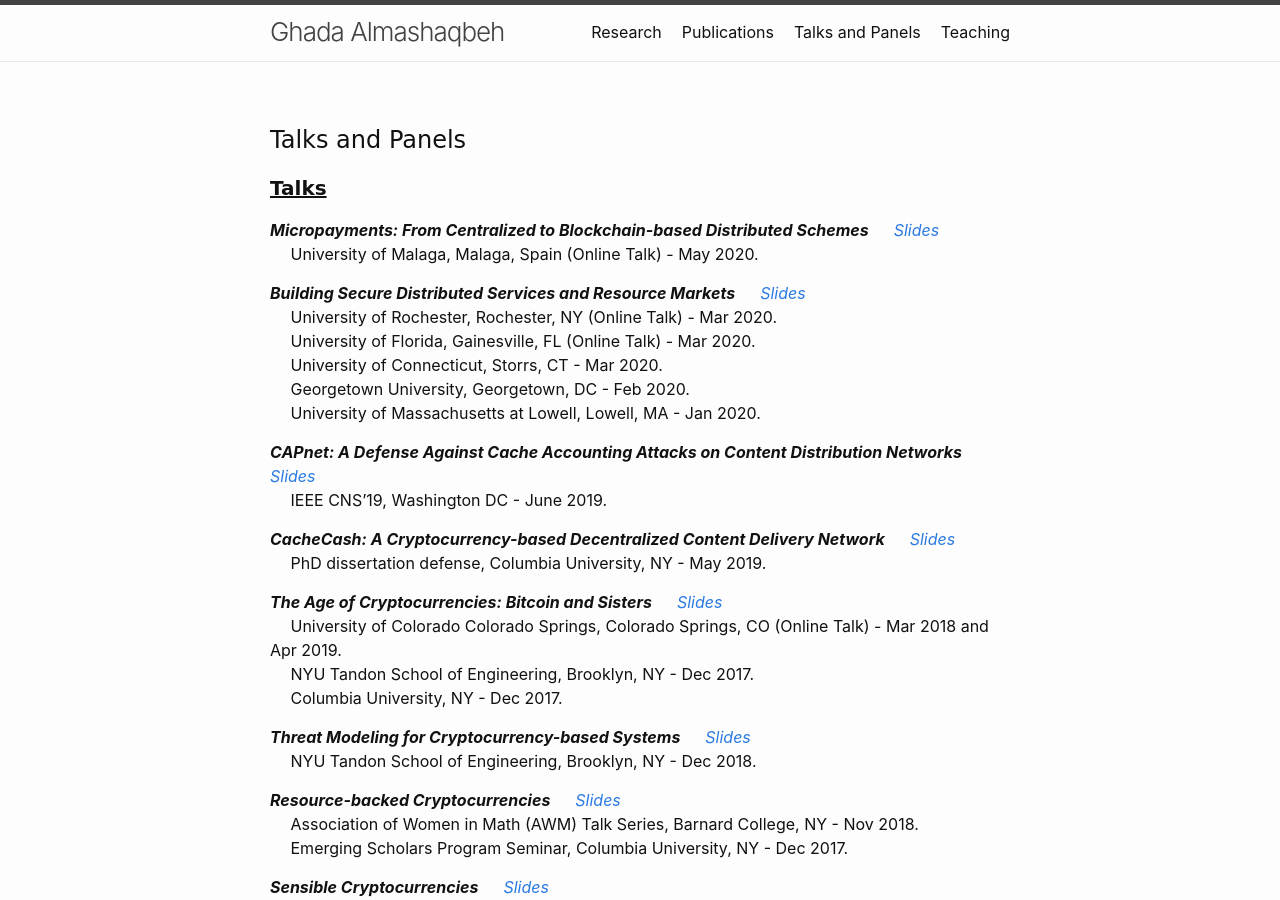
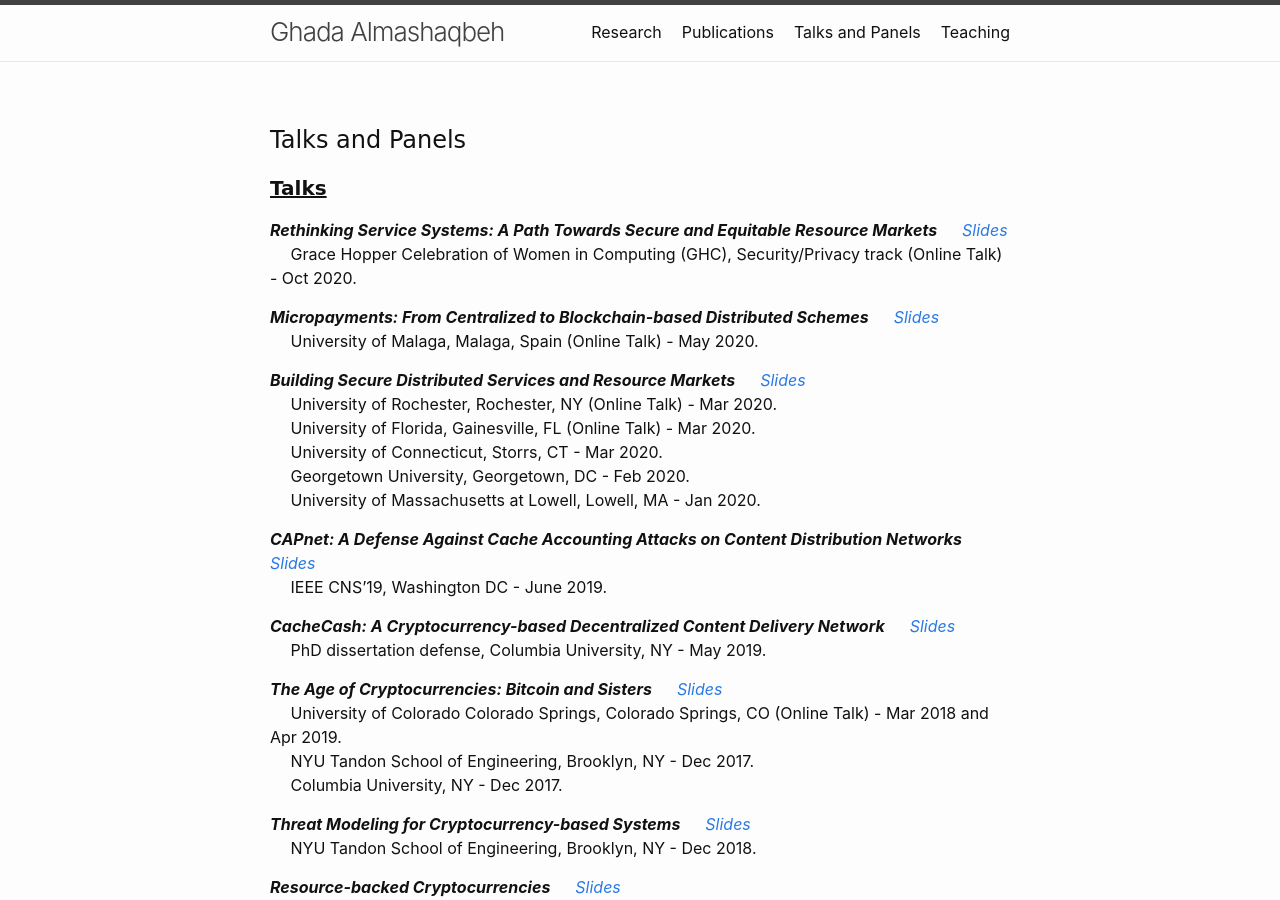
Before and after one commit to GhadaAlmashaqbeh/GhadaAlmashaqbeh.github.io, a Jekyll site: the page built from 03-talks.md, in a window 1280 px wide and 900 px high. Built offline with Jekyll 4.4.1, drawn with Linux system fonts in a browser that asks for light colours.

Commit message:
update talks

```diff
--- a/03-talks.md
+++ b/03-talks.md
@@ -7,6 +7,9 @@ permalink: /talks-and-panels/
 <h1 style="font-family: 'Comic Sans MS'">Talks and Panels</h1>
 
 <h4 style="font-family: 'Comic Sans MS'"><u><b>Talks</b></u></h4>
+
+***Rethinking Service Systems: A Path Towards Secure and Equitable Resource Markets*** &emsp; [_Slides_](../slides/ghc-2020-talk.pdf)<br/>
+&emsp; Grace Hopper Celebration of Women in Computing (GHC), Security/Privacy track (Online Talk) - Oct 2020.
 
 ***Micropayments: From Centralized to Blockchain-based Distributed Schemes*** &emsp; [_Slides_](../slides/micropayments-talk.pdf)<br/>
 &emsp; University of Malaga, Malaga, Spain (Online Talk) - May 2020.
```
Also changed, not shown: 02-publications.md (+1 -1 lines), index.md (+2 -2 lines).
